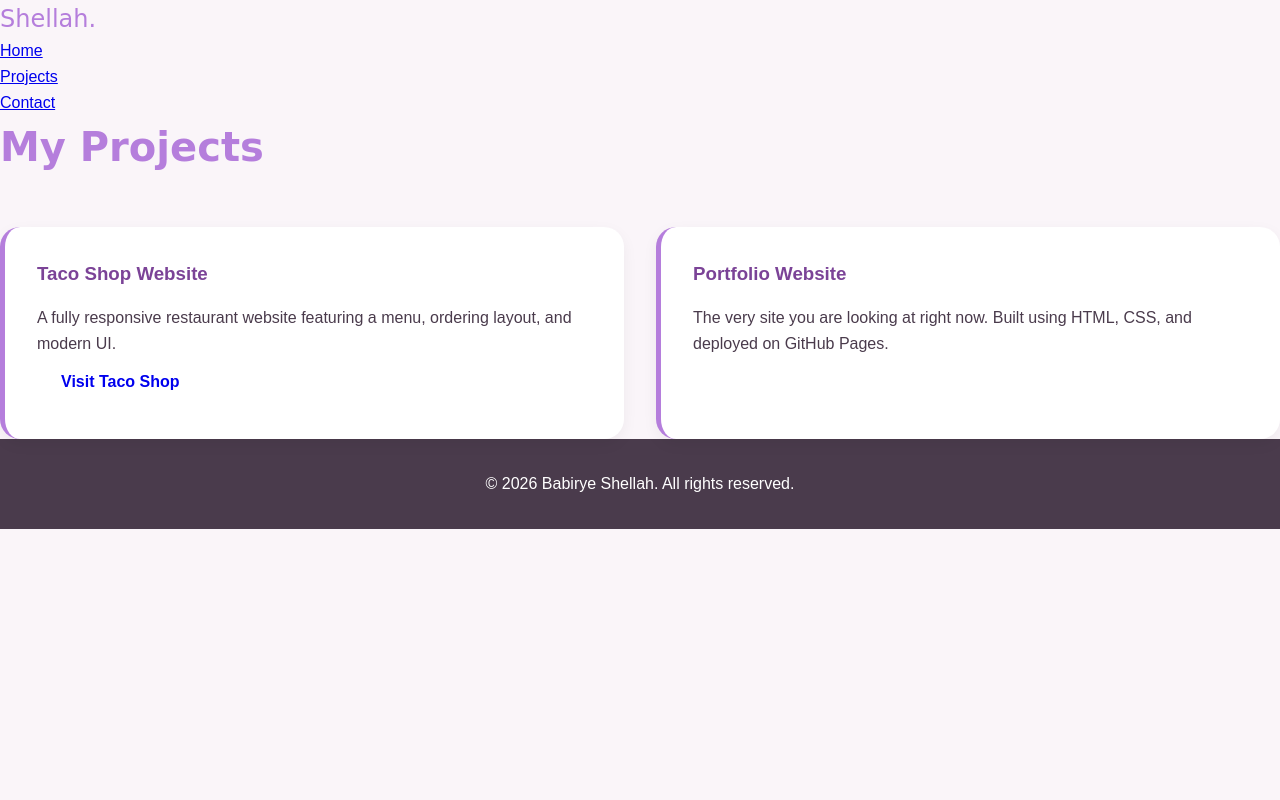
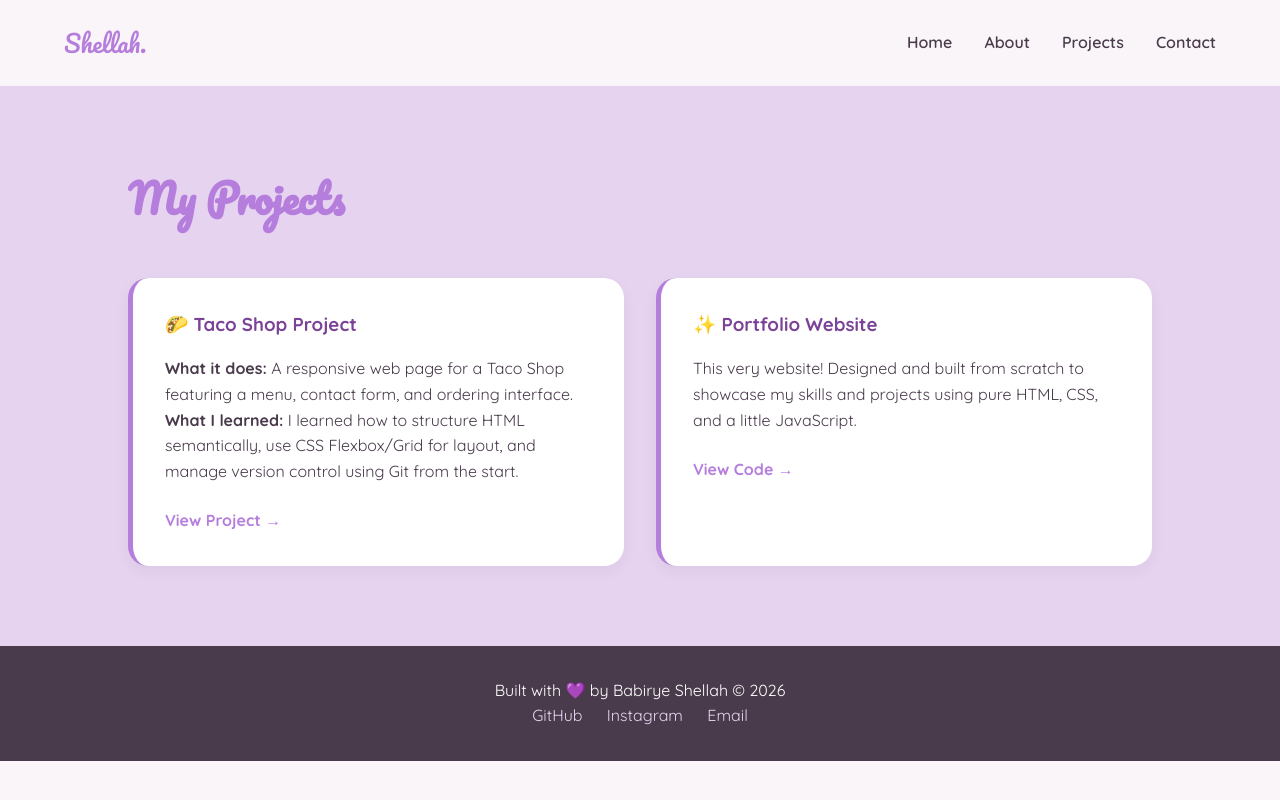
Before and after one commit to babiryeshellah6-bot/babirye-shellah-portfolio, a plain HTML site: page projects.html in a window 1280 px wide. Drawn offline with Linux system fonts and the light colour scheme.

Commit message:
Refactor projects.html structure and content

```diff
--- a/projects.html
+++ b/projects.html
@@ -3,41 +3,59 @@
 <head>
     <meta charset="UTF-8">
     <meta name="viewport" content="width=device-width, initial-scale=1.0">
-    <title>Projects | Babirye Shellah</title>
+    <title>Babirye Shellah | Projects</title>
+    <link href="https://fonts.googleapis.com/css2?family=Quicksand:wght@400;600;700&family=Pacifico&display=swap" rel="stylesheet">
     <link rel="stylesheet" href="style.css">
 </head>
 <body>
-    <nav>
+
+    <div class="floating-element bow-1">🎀</div>
+    <div class="floating-element heart-1">💜</div>
+    <div class="floating-element sparkle-1">✨</div>
+
+    <nav class="navbar">
         <div class="logo">Shellah.</div>
-        <ul>
+        <ul class="nav-links">
             <li><a href="index.html">Home</a></li>
+            <li><a href="about.html">About</a></li>
             <li><a href="projects.html">Projects</a></li>
             <li><a href="contact.html">Contact</a></li>
         </ul>
     </nav>
 
-    <main class="fade-in">
-        <h2>My Projects</h2>
-        <div class="project-grid">
+    <main>
+        <section class="projects-section">
+            <h2>My Projects</h2>
+            <div class="project-grid">
+                <article class="project-card">
+                    <div class="card-content">
+                        <h3>🌮 Taco Shop Project</h3>
+                        <p><strong>What it does:</strong> A responsive web page for a Taco Shop featuring a menu, contact form, and ordering interface.</p>
+                        <p><strong>What I learned:</strong> I learned how to structure HTML semantically, use CSS Flexbox/Grid for layout, and manage version control using Git from the start.</p>
+                        <a href="https://github.com/babiryeshellah6-bot/taco-shop-project" target="_blank" class="project-link">View Project →</a>
+                    </div>
+                </article>
 
-
-            <div class="project-card">
-                <h3>Taco Shop Website</h3>
-                <p>A fully responsive restaurant website featuring a menu, ordering layout, and modern UI.</p>
-                <a href="https://github.com/babiryeshellah6-bot/taco-shop-project" target="_blank" class="btn">Visit Taco Shop</a>
+                <article class="project-card">
+                    <div class="card-content">
+                        <h3>✨ Portfolio Website</h3>
+                        <p>This very website! Designed and built from scratch to showcase my skills and projects using pure HTML, CSS, and a little JavaScript.</p>
+                        <a href="https://github.com/babiryeshellah6-bot/babirye-shellah-portfolio" target="_blank" class="project-link">View Code →</a>
+                    </div>
+                </article>
             </div>
-
-
-            <div class="project-card">
-                <h3>Portfolio Website</h3>
-                <p>The very site you are looking at right now. Built using HTML, CSS, and deployed on GitHub Pages.</p>
-            </div>
-
-        </div>
+        </section>
     </main>
 
     <footer>
-        <p>&copy; 2026 Babirye Shellah. All rights reserved.</p>
+        <p>Built with 💜 by Babirye Shellah © 2026</p>
+        <div class="socials">
+            <a href="https://github.com/babiryeshellah6-bot" target="_blank">GitHub</a>
+            <a href="https://instagram.com/babirye.shellah" target="_blank">Instagram</a>
+            <a href="mailto:babiryeshellah6@gmail.com">Email</a>
+        </div>
     </footer>
+
+    <script src="script.js"></script>
 </body>
 </html>
```
